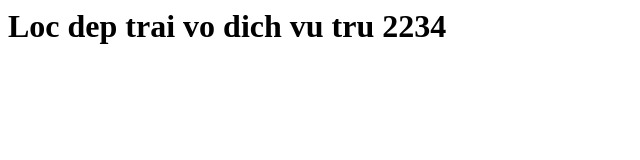
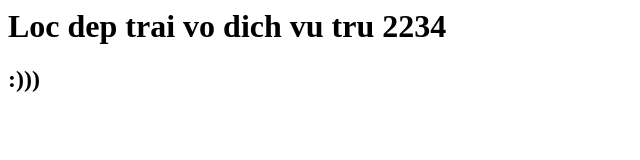
Before and after one commit to locnguyenhuu0024/demo, a plain HTML site: page index.html in a window 1280 px wide. Shown: the full height of the page, 0-640 px from the left. Drawn offline with Linux system fonts and the light colour scheme.

Commit message:
Loc chua ghe day

```diff
--- a/index.html
+++ b/index.html
@@ -1,2 +1,3 @@
 
 <h1>Loc dep trai vo dich vu tru 2234</h1>
+<h2>:)))</h2>
```
